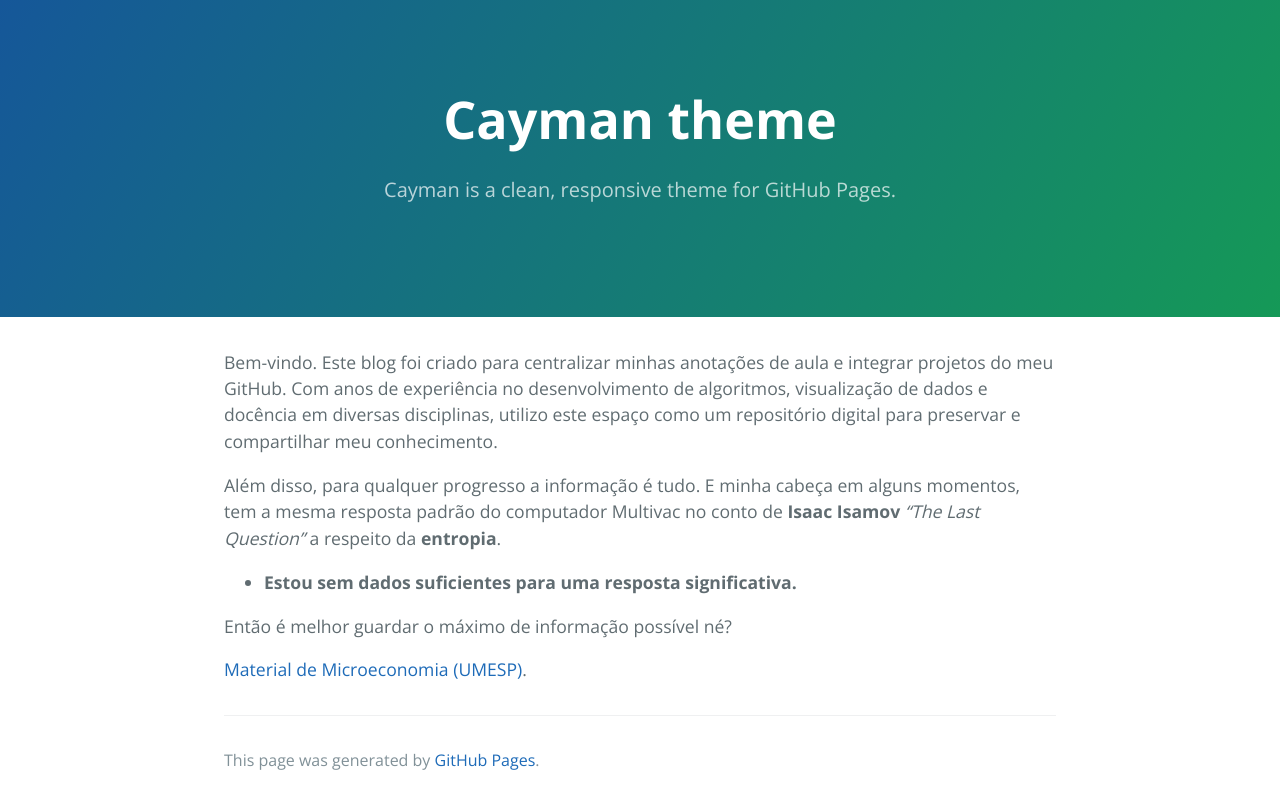
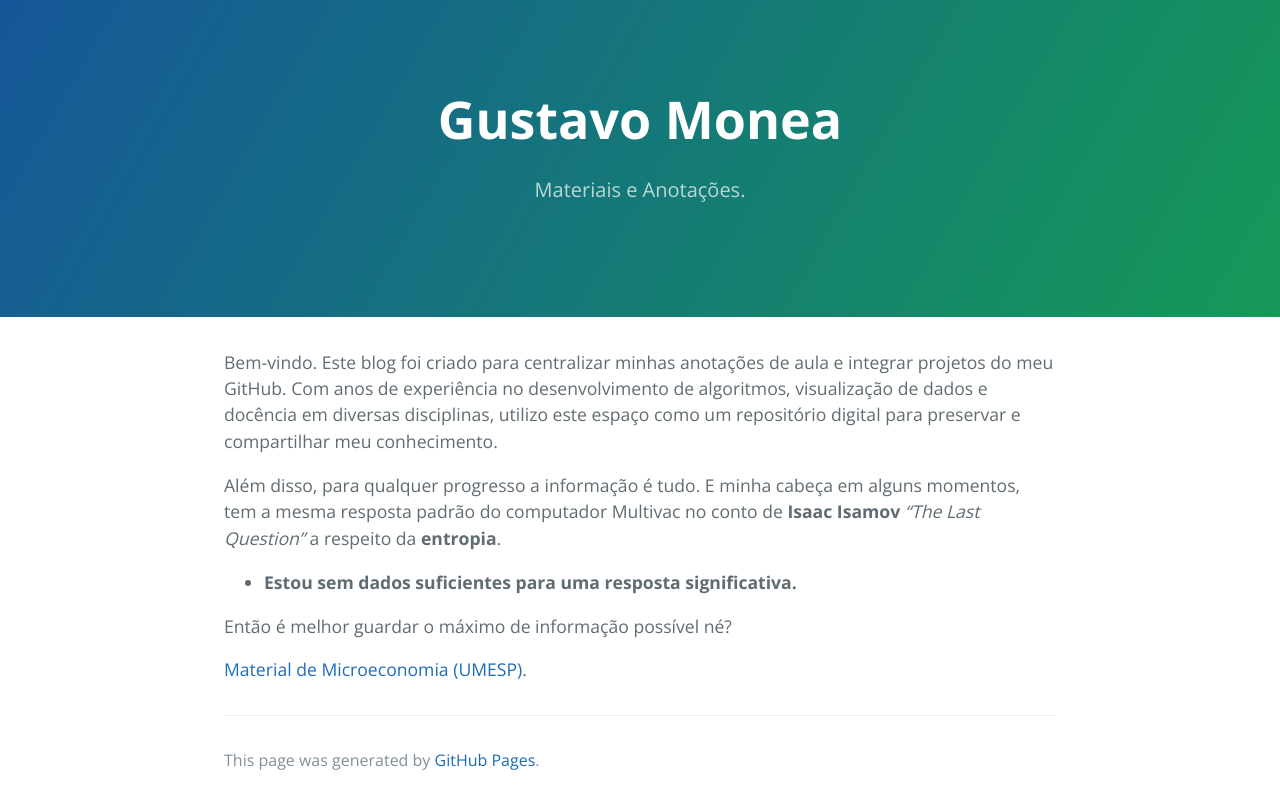
Before and after one commit to GustavoMonea/GustavoMonea.github.io, a Jekyll site: the page built from index.md, in a window 1280 px wide. Shown: the top 809 px of the page. Built offline with Jekyll 4.4.1, drawn with Linux system fonts in a browser that asks for light colours; our own code applies the rules of GitHub Pages for plain Markdown files.

Commit message:
Update _config.yml

```diff
--- a/_config.yml
+++ b/_config.yml
@@ -1,5 +1,5 @@
-title: Cayman theme
-description: Cayman is a clean, responsive theme for GitHub Pages.
+title: Gustavo Monea
+description: Materiais e Anotações.
 show_downloads: false
 google_analytics:
 theme: jekyll-theme-cayman
```
